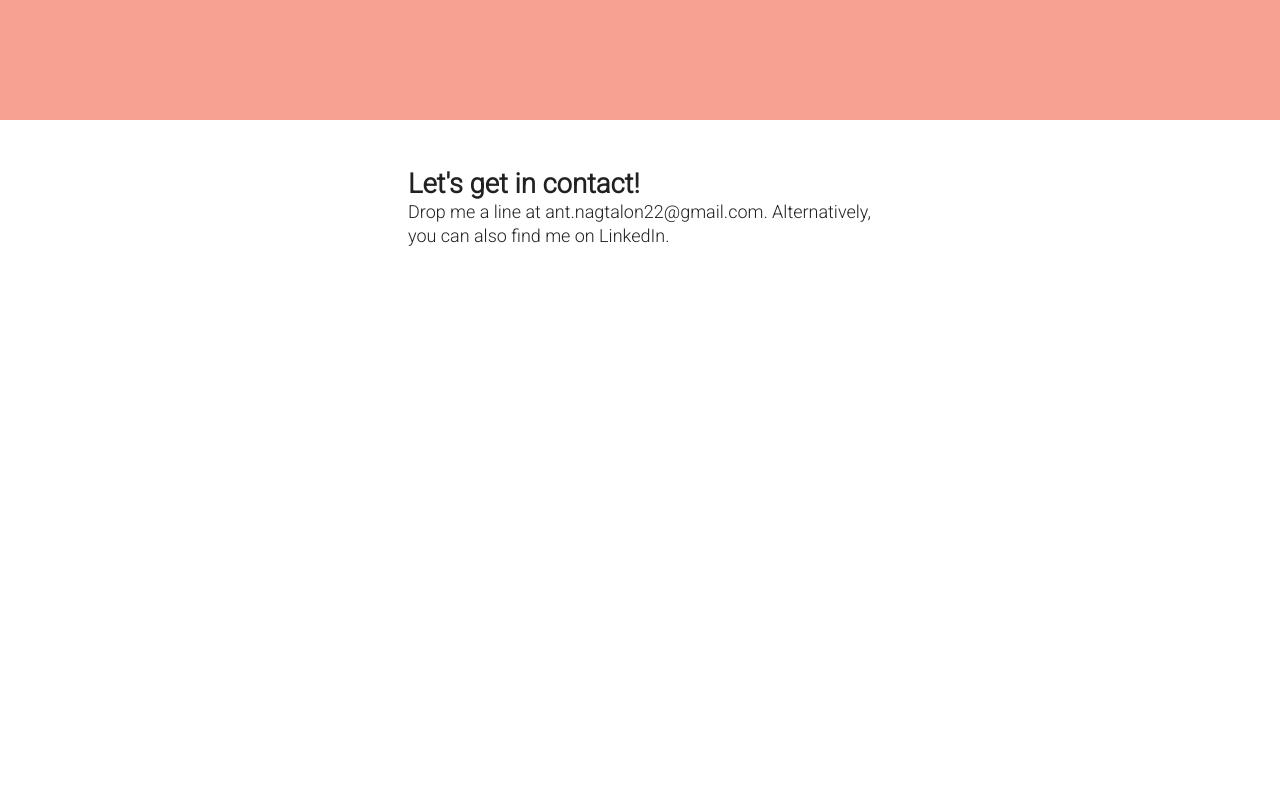
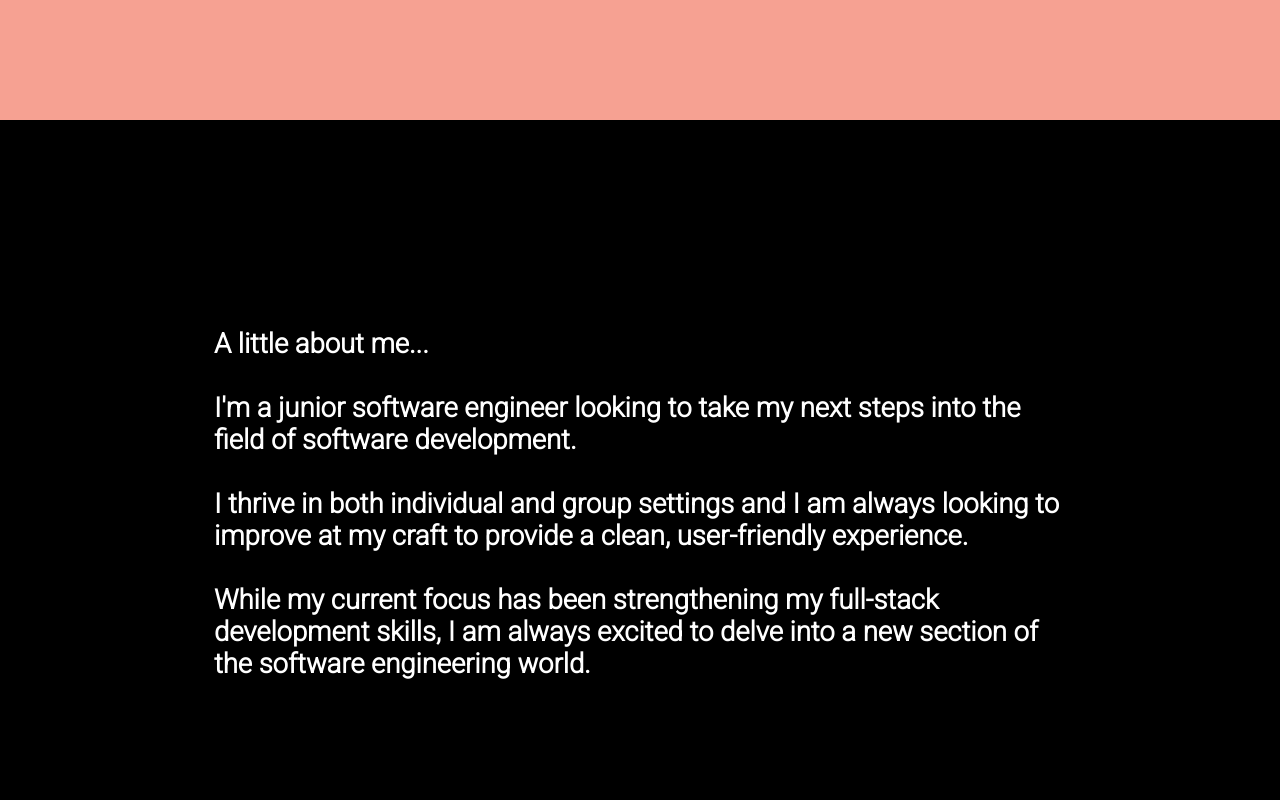
Before and after one commit to allen-nagtalon/portfolio-site, a React (Create React App) app: page / in a window 1280 px wide. Shown: the part 680-1480 px from the top of the page. Before the commit the page ends 976 px from the top, so only its background shows below. Built offline with nearby package versions, Linux system fonts and the light colour scheme.

Commit message:
Added basic AboutPage

```diff
--- a/src/App.js
+++ b/src/App.js
@@ -17,6 +17,7 @@ const App = _ => {
         <CssBaseline />
         <NavBar />
         <LandingPage />
+        <AboutPage />
         <Footer />
       </ThemeProvider>
     </BrowserRouter>
--- a/src/pages/AboutPage/AboutPage.js
+++ b/src/pages/AboutPage/AboutPage.js
@@ -1,15 +1,57 @@
-import { Container } from '@mui/material'
+import { Container, Box, Typography } from '@mui/material'
 
 const AboutPage = _ => {
   return (
-    <Container
+    <Box
+      component='div'
       sx={{
+        display: 'flex',
         width: '100vw',
         height: '100vh',
+        alignItems: 'center',
+        bgcolor: 'primary.main'
       }}
     >
-      This is the About page.
-    </Container>
+      <Container
+        maxWidth='md'
+      >
+        <Typography
+          variant='h1'
+          py={2}
+          sx={{ color: 'white.main' }}
+        >
+          A little about me...
+        </Typography>
+        <Typography
+          variant='h3'
+          py={2}
+          sx={{ color: 'white.main' }}
+        >
+          I'm a junior software engineer looking to take my next steps into the field of software development.
+        </Typography>
+        <Typography
+          variant='h3'
+          py={2}
+          sx={{ color: 'white.main' }}
+        >
+          I thrive in both individual and group settings and I am always looking to improve at my craft to provide a clean, user-friendly experience.
+        </Typography>
+        <Typography
+          variant='h3'
+          py={2}
+          sx={{ color: 'white.main' }}
+        >
+          While my current focus has been strengthening my full-stack development skills, I am always excited to delve into a new section of the software engineering world.
+        </Typography>
+        <Typography
+          variant='h5'
+          py={2}
+          sx={{ color: 'white.main' }}
+        >
+
+        </Typography>
+      </Container>
+    </Box>
   )
 }
 
```
